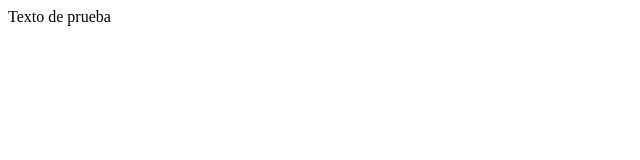
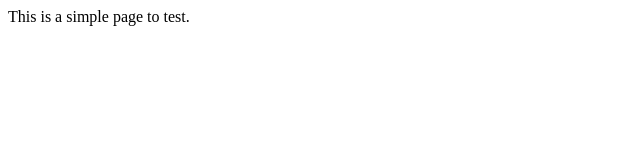
Before and after one commit to hhkaos/arcgis-organization-styler, a browser extension: page index.html in a window 1280 px wide. Shown: the full height of the page, 0-640 px from the left. Drawn offline with Linux system fonts and the light colour scheme.

```diff
--- a/index.html
+++ b/index.html
@@ -1,6 +1,6 @@
 <html>
 <head></head>
 <body>
-Texto de prueba
+	This is a simple page to test.
 </body>
 </html>
```
Also changed, not shown: resources/Screenshot.png (added), 2 other files.
